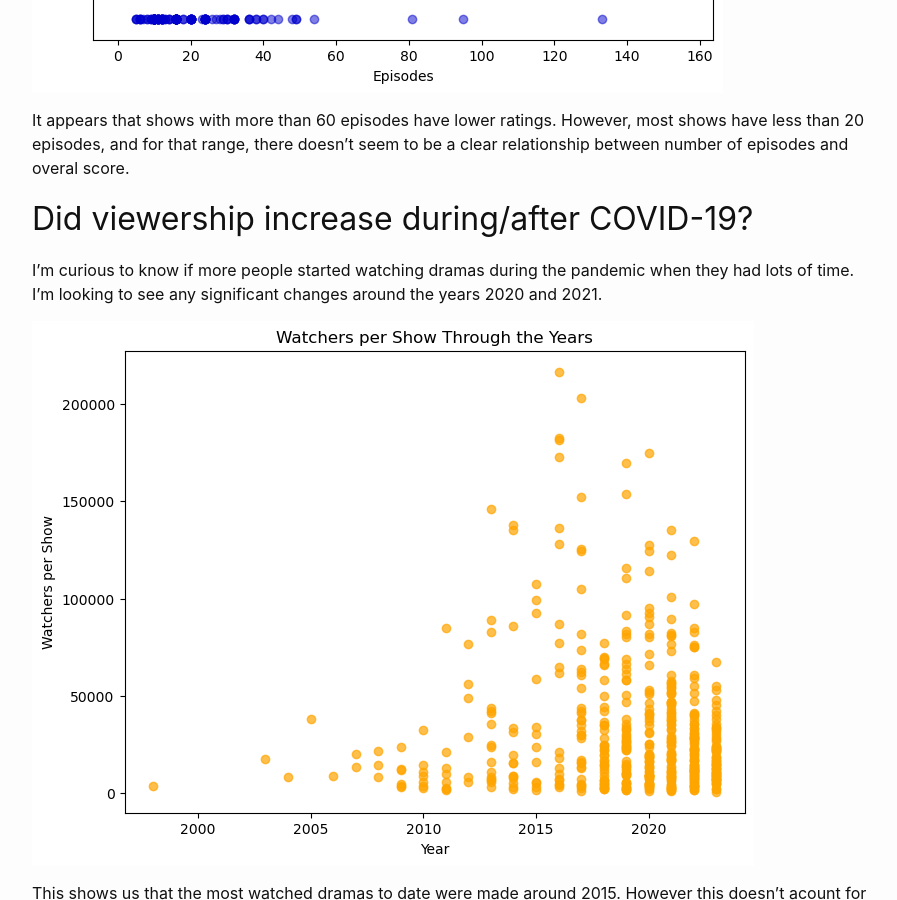
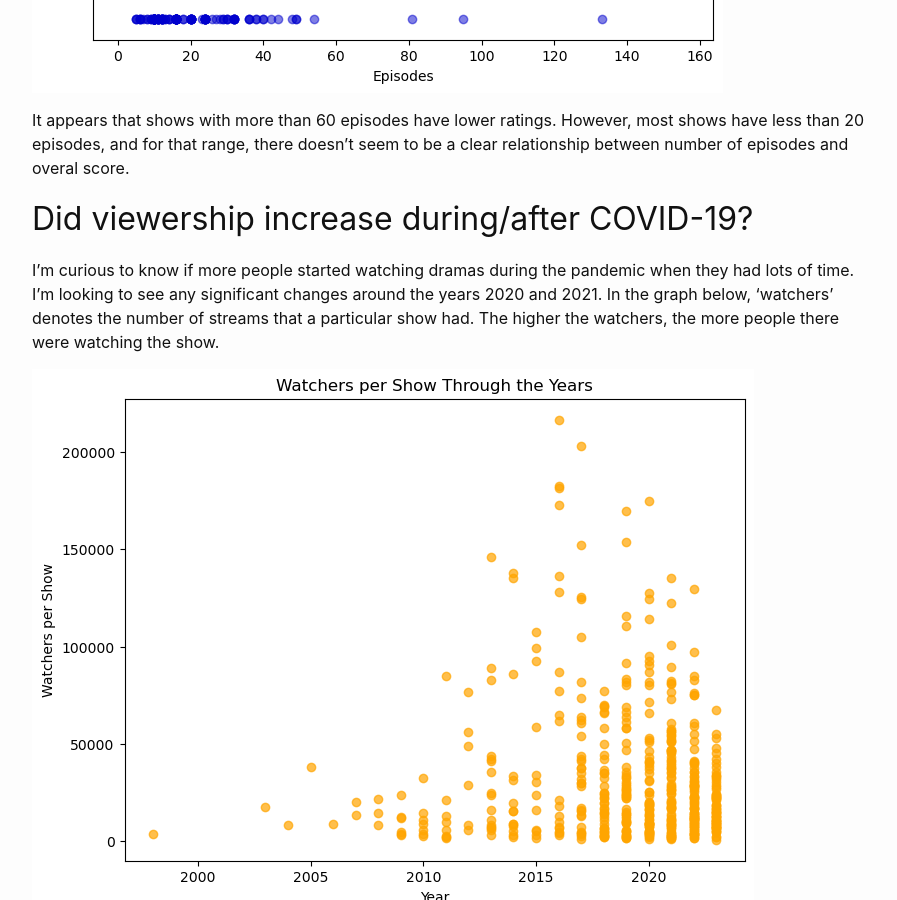
Before and after one commit to camilla47/camilla47.github.io, a Jekyll site: the page built from _posts/2023-12-09-eda.md, in a window 1280 px wide and 900 px high, scrolled down 4809 px. Shown: the whole window, without its empty margins (188-1085 px from the left). Built offline with Jekyll 4.4.1, drawn with Linux system fonts in a browser that asks for light colours; comment, search, counter and statistics services are not loaded.

Commit message:
clarification on watchers

```diff
--- a/_posts/2023-12-09-eda.md
+++ b/_posts/2023-12-09-eda.md
@@ -56,7 +56,7 @@ It appears that shows with more than 60 episodes have lower ratings. However, mo
 
 ## Did viewership increase during/after COVID-19?
 
-I'm curious to know if more people started watching dramas during the pandemic when they had lots of time. I'm looking to see any significant changes around the years 2020 and 2021.
+I'm curious to know if more people started watching dramas during the pandemic when they had lots of time. I'm looking to see any significant changes around the years 2020 and 2021. In the graph below, 'watchers' denotes the number of streams that a particular show had. The higher the watchers, the more people there were watching the show.
 
 ![Figure]({{site.url}}/{{site.baseurl}}/assets/images/watchers_years.png)
 
```
